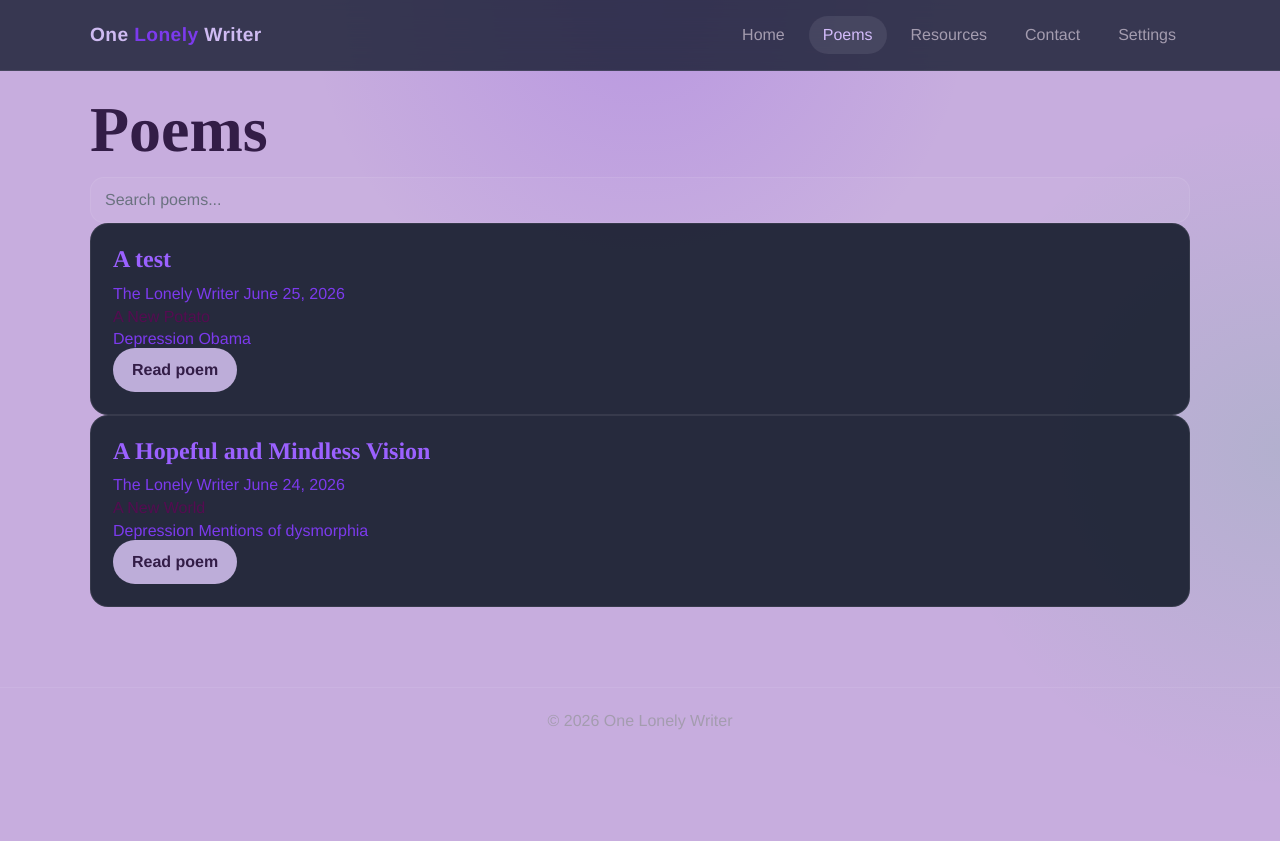
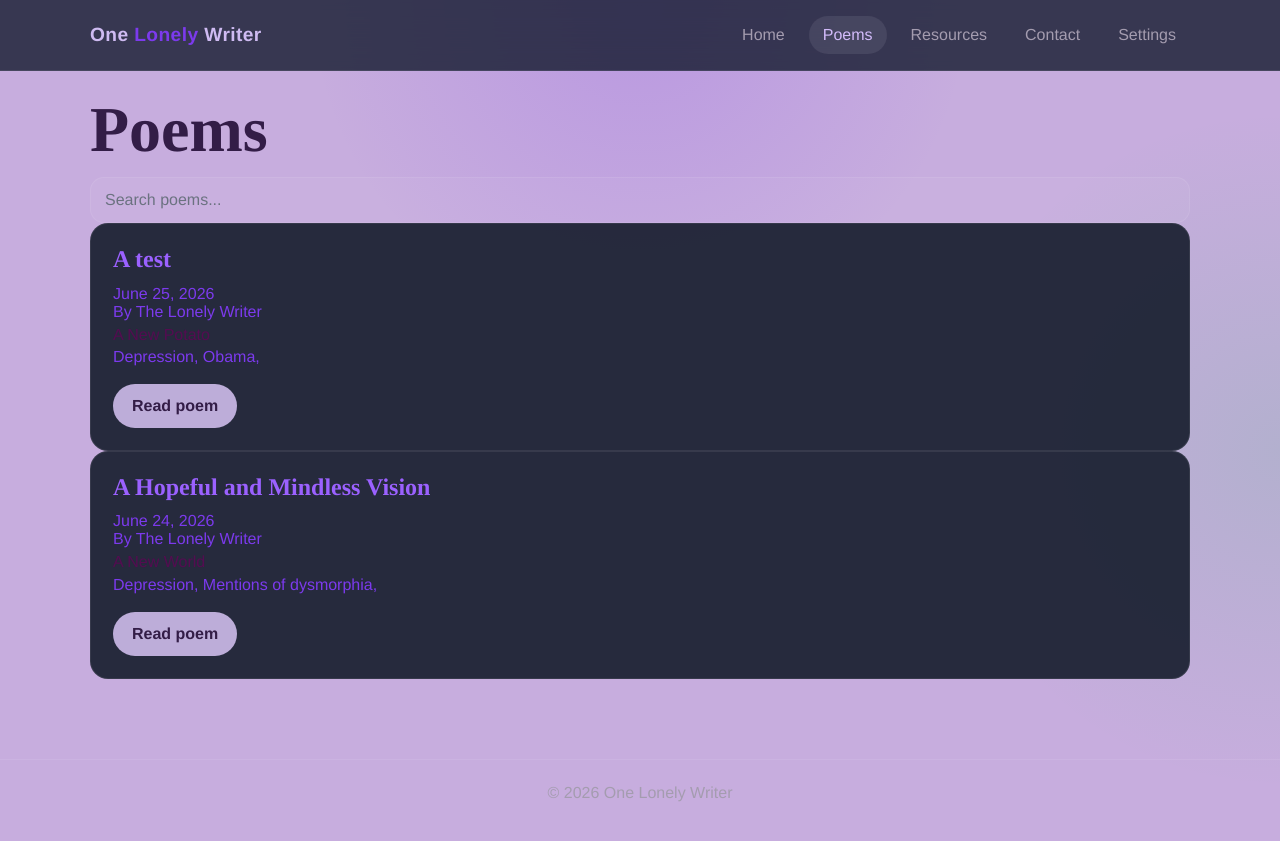
Before and after one commit to PsydameousSharm/OneLonelyWriter, a Jekyll site: the page built from poems.html, in a window 1280 px wide. Shown: the top 841 px of the page. Built offline with Jekyll 4.4.1, drawn with Linux system fonts in a browser that asks for light colours.

Commit message:
Update poems.html

```diff
--- a/poems.html
+++ b/poems.html
@@ -18,8 +18,9 @@ permalink: /poems/
         >
           <h2>{{ poem.title }}</h2>
           <div class="poem-meta">
-            <span>{{ poem.author }}</span>
             <span>{{ poem.date | date: "%B %-d, %Y" }}</span>
+            <br>
+            <span>By {{ poem.author }}</span>
           </div>
 
           {% if poem.excerpt %}
@@ -29,11 +30,11 @@ permalink: /poems/
           {% if poem.warnings and poem.warnings.size > 0 %}
             <div class="warning-list">
               {% for warning in poem.warnings %}
-                <span class="warning-pill">{{ warning }}</span>
+                <span class="warning-pill">{{ warning }}, </span>
               {% endfor %}
             </div>
           {% endif %}
-
+          <br>
           <a class="button primary" href="{{ poem.url | relative_url }}">Read poem</a>
         </article>
       {% endfor %}
```
